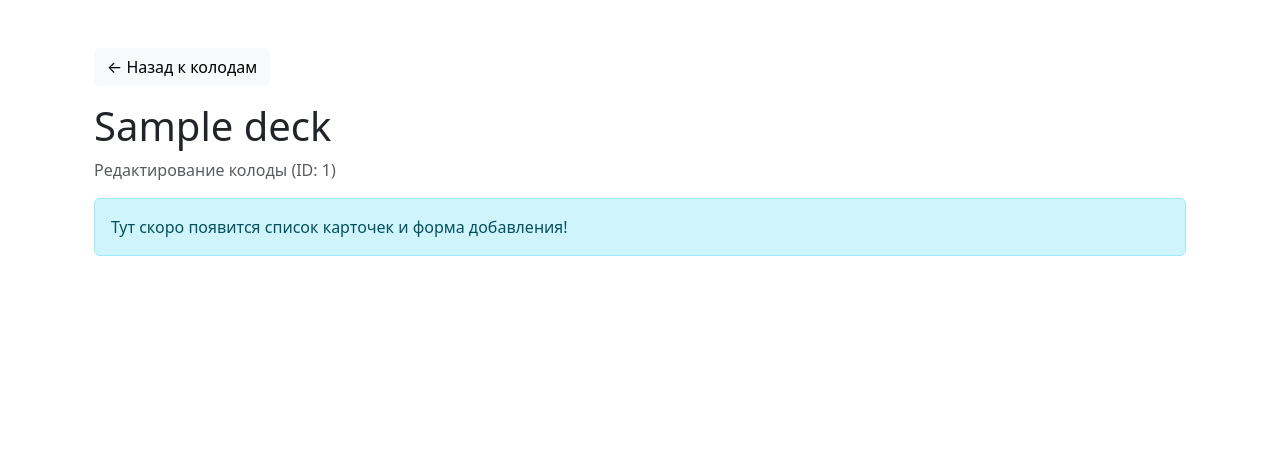
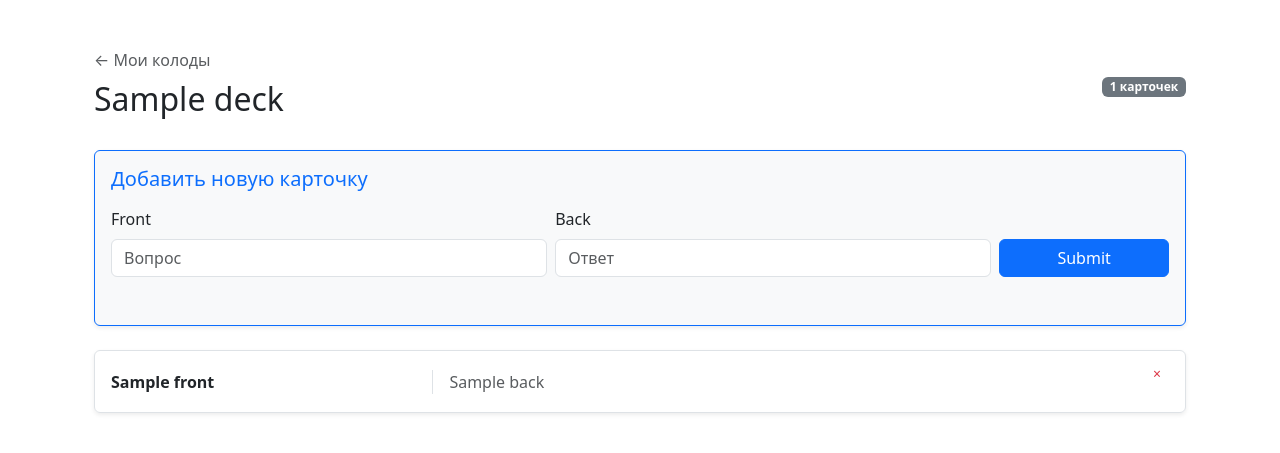
Before and after one commit to bbldaaa750/flashcard-app, a Python web app: template app/templates/deck_details.html in a window 1280 px wide. Shown: the top 453 px of the page. Run offline with Jinja, Linux system fonts and the light colour scheme; the template is opened without the code that fills it: most values are stand-ins (such as "Sample title", 1, 10 or a date in 2020); form fields are guessed from the names that the template uses; some libraries are stand-ins or nearby versions.

Commit message:
feature: add deck cards UI

```diff
--- a/app/templates/deck_details.html
+++ b/app/templates/deck_details.html
@@ -1,13 +1,61 @@
 {% extends 'base.html' %}
+{% from "macros/form_macros.html" import render_field %}
 {% block content %}
 <div class="container mt-4">
-    <a href="{{ url_for('deck.index') }}" class="btn btn-light mb-3">&larr; Назад к колодам</a>
+    <div class="d-flex justify-content-between align-items-center mb-4">
+        <div>
+            <a href="{{ url_for('deck.index') }}" class="text-decoration-none text-muted mb-2 d-block">&larr; Мои колоды</a>
+            <h2>{{ deck.title }}</h2>
+        </div>
+        <span class="badge bg-secondary">{{ cards|length }} карточек</span>
+    </div>
 
-    <h1>{{ deck.title }}</h1>
-    <p class="text-muted">Редактирование колоды (ID: {{ deck.id }})</p>
+    <div class="card shadow-sm mb-4 border-primary bg-light">
+        <div class="card-body">
+            <h5 class="card-title mb-3 text-primary">Добавить новую карточку</h5>
+            <form method="POST">
+                {{ form.hidden_tag() }}
+                <div class="row g-2 align-items-end">
+                    <div class="col-md-5">
+                        {{ render_field(form.front, placeholder="Вопрос") }}
+                    </div>
+                    <div class="col-md-5">
+                        {{ render_field(form.back, placeholder="Ответ") }}
+                    </div>
+                    <div class="col-md-2">
+                        <div class="mb-3">
+                            {{ form.submit(class="btn btn-primary w-100") }}
+                        </div>
+                    </div>
+                </div>
+            </form>
+        </div>
+    </div>
 
-    <div class="alert alert-info">
-        Тут скоро появится список карточек и форма добавления!
-    </div>
+    {% if cards %}
+        <div class="list-group shadow-sm">
+        {% for card in cards %}
+            <div class="list-group-item d-flex justify-content-between align-items-center">
+                <div class="d-flex w-100">
+                    <div class="fw-bold me-3 text-break" style="min-width: 30%;">{{ card.front }}</div>
+                    <div class="text-muted text-break flex-grow-1 border-start ps-3">{{ card.back }}</div>
+                </div>
+
+                <div class="ms-3">
+                    <form action="{{ url_for('deck.remove_card', card_id=card.id) }}" method="POST">
+                         <button type="submit" class="btn btn-sm btn-outline-danger border-0" onclick="return confirm('Удалить карточку?')">
+                            &times;
+                         </button>
+                    </form>
+                </div>
+            </div>
+        {% endfor %}
+        </div>
+    {% else %}
+        <div class="text-center py-5 text-muted">
+            <p class="fs-5">В этой колоде пока пусто.</p>
+            <p>Добавьте первую карточку сверху!</p>
+        </div>
+    {% endif %}
 </div>
 {% endblock %}
```
Also changed, not shown: app/views/deck.py (+28 -9 lines).
